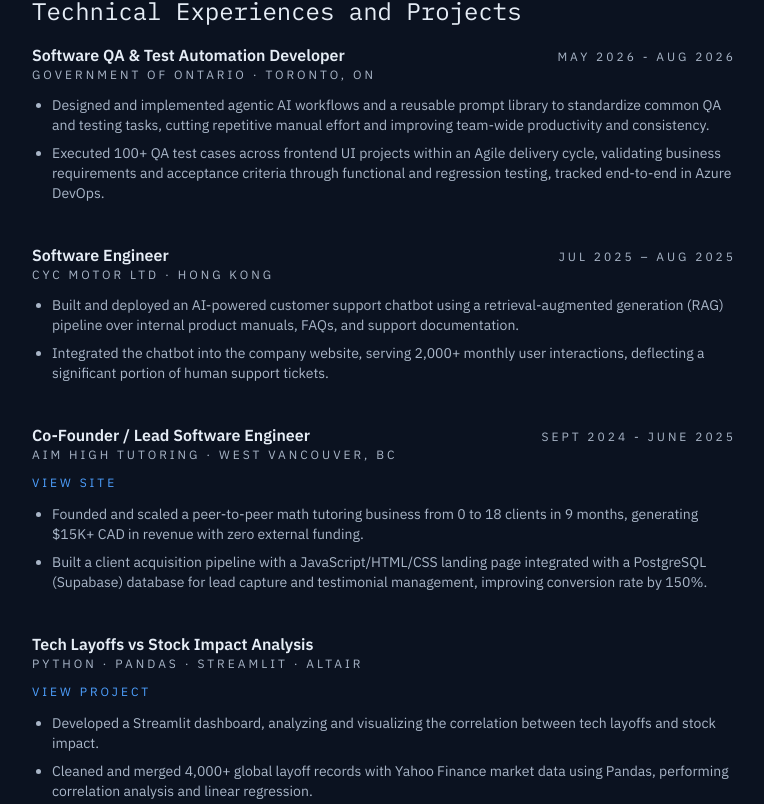
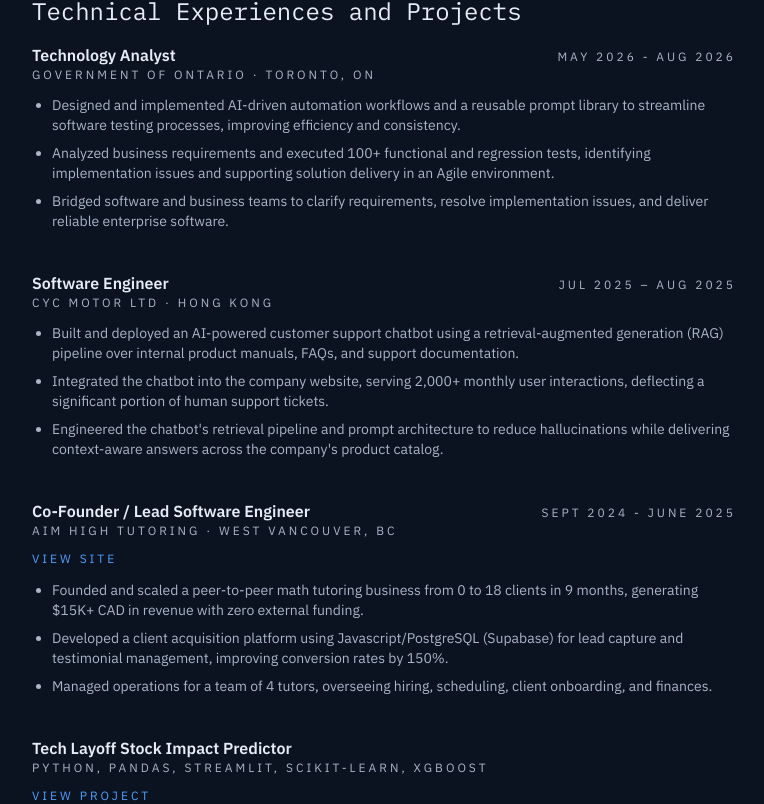
Before and after one commit to nathanko378/portfolio, a Next.js app: page /about in a window 1280 px wide. Shown: the part 656-1460 px from the top of the page, without its empty margins (256-1020 px from the left). Built offline with nearby package versions, Linux system fonts and the light colour scheme.

Commit message:
small updates

```diff
--- a/app/about/page.tsx
+++ b/app/about/page.tsx
@@ -61,7 +61,7 @@ export default function AboutPage() {
             <div className="flex flex-wrap items-baseline justify-between gap-2">
               <div>
                 <h3 className="text-base font-semibold text-mist">
-                  Software QA &amp; Test Automation Developer
+                  Technology Analyst
                 </h3>
                 <p className="text-xs uppercase tracking-[0.25em] text-haze">
                   Government of Ontario · Toronto, ON
@@ -73,16 +73,19 @@ export default function AboutPage() {
             </div>
             <ul className="list-disc space-y-2 pl-5">
               <li>
-                Designed and implemented agentic AI workflows and a reusable
-                prompt library to standardize common QA and testing tasks,
-                cutting repetitive manual effort and improving team-wide
-                productivity and consistency.
+                Designed and implemented AI-driven automation workflows and a
+                reusable prompt library to streamline software testing
+                processes, improving efficiency and consistency.
               </li>
               <li>
-                Executed 100+ QA test cases across frontend UI projects within
-                an Agile delivery cycle, validating business requirements and
-                acceptance criteria through functional and regression testing,
-                tracked end-to-end in Azure DevOps.
+                Analyzed business requirements and executed 100+ functional and
+                regression tests, identifying implementation issues and
+                supporting solution delivery in an Agile environment.
+              </li>
+              <li>
+                Bridged software and business teams to clarify requirements,
+                resolve implementation issues, and deliver reliable enterprise
+                software.
               </li>
             </ul>
           </div>
@@ -110,6 +113,11 @@ export default function AboutPage() {
                 Integrated the chatbot into the company website, serving 2,000+
                 monthly user interactions, deflecting a significant portion of
                 human support tickets.
+              </li>
+              <li>
+                Engineered the chatbot's retrieval pipeline and prompt
+                architecture to reduce hallucinations while delivering
+                context-aware answers across the company's product catalog.
               </li>
             </ul>
           </div>
@@ -142,10 +150,13 @@ export default function AboutPage() {
                 zero external funding.
               </li>
               <li>
-                Built a client acquisition pipeline with a JavaScript/HTML/CSS
-                landing page integrated with a PostgreSQL (Supabase) database
-                for lead capture and testimonial management, improving
-                conversion rate by 150%.
+                Developed a client acquisition platform using
+                Javascript/PostgreSQL (Supabase) for lead capture and
+                testimonial management, improving conversion rates by 150%.
+              </li>
+              <li>
+                Managed operations for a team of 4 tutors, overseeing hiring,
+                scheduling, client onboarding, and finances.
               </li>
             </ul>
           </div>
@@ -154,10 +165,10 @@ export default function AboutPage() {
             <div className="flex flex-wrap items-baseline justify-between gap-2">
               <div>
                 <h3 className="text-base font-semibold text-mist">
-                  Tech Layoffs vs Stock Impact Analysis
+                  Tech Layoff Stock Impact Predictor
                 </h3>
               <p className="text-xs uppercase tracking-[0.25em] text-haze">
-                Python · Pandas · Streamlit · Altair
+                Python, Pandas, Streamlit, scikit-learn, XGBoost
               </p>
             </div>
           </div>
@@ -171,13 +182,12 @@ export default function AboutPage() {
           </a>
           <ul className="list-disc space-y-2 pl-5">
             <li>
-              Developed a Streamlit dashboard, analyzing and visualizing the
-              correlation between tech layoffs and stock impact.
+               Built an end-to-end ML pipeline predicting stock drawdowns from tech layoff events using 4,000+ records
+              merged with Yahoo Finance data via Pandas.
             </li>
               <li>
-                Cleaned and merged 4,000+ global layoff records with Yahoo Finance
-                market data using Pandas, performing correlation analysis and
-                linear regression.
+                Deployed an interactive Streamlit dashboard visualizing model predictions, SHAP feature importance, and
+performance metrics (AUC-ROC, precision/recall).
               </li>
             </ul>
           </div>
--- a/app/page.tsx
+++ b/app/page.tsx
@@ -193,7 +193,7 @@ export default function HomePage() {
               <p className="text-xs uppercase tracking-[0.25em] text-haze">
                 Current City
               </p>
-              <p className="font-display text-2xl text-mist">Toronto, ON</p>
+              <p className="font-display text-2xl text-mist">Waterloo, ON</p>
             </div>
           </div>
           <div className="grid gap-6 sm:grid-cols-2">
```
Also changed, not shown: 2 other files (tests, documents, lock files or other folders).
